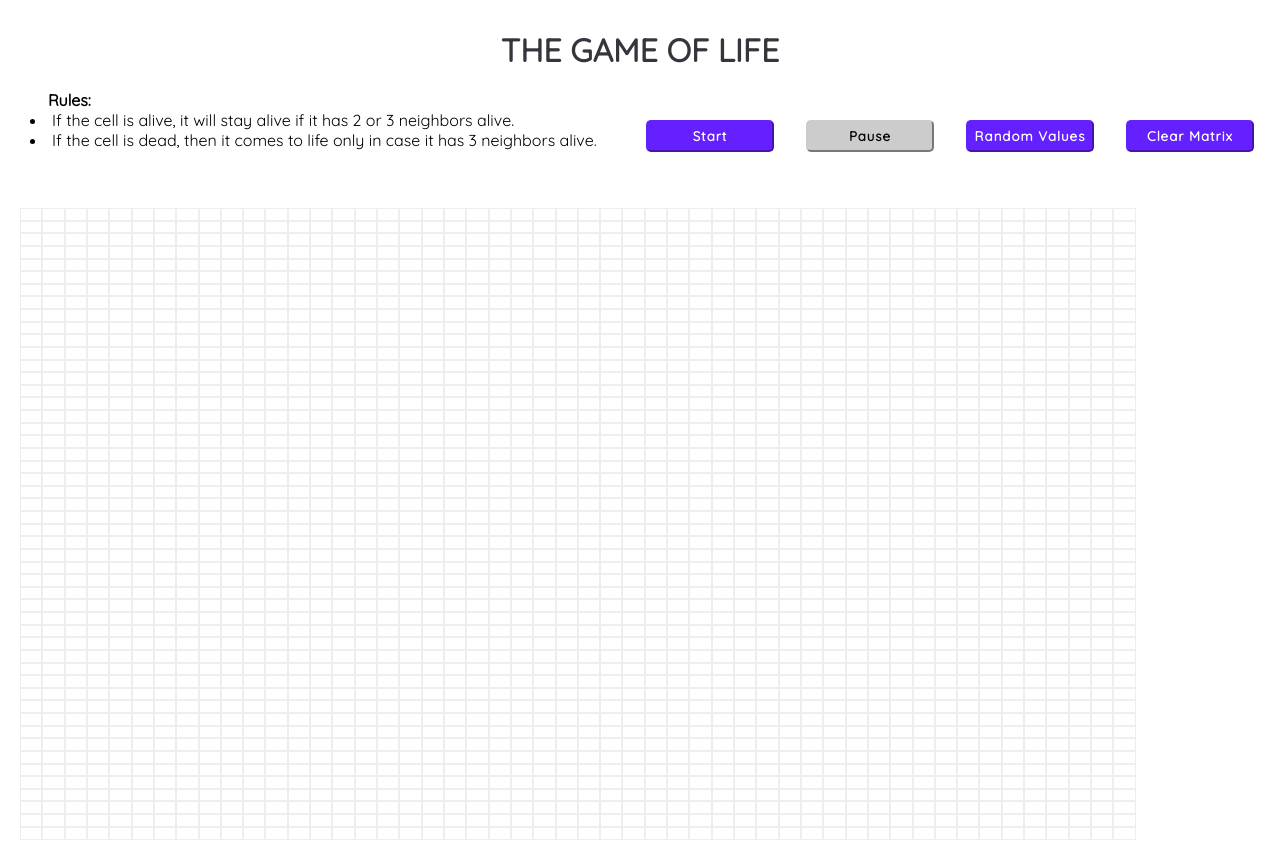
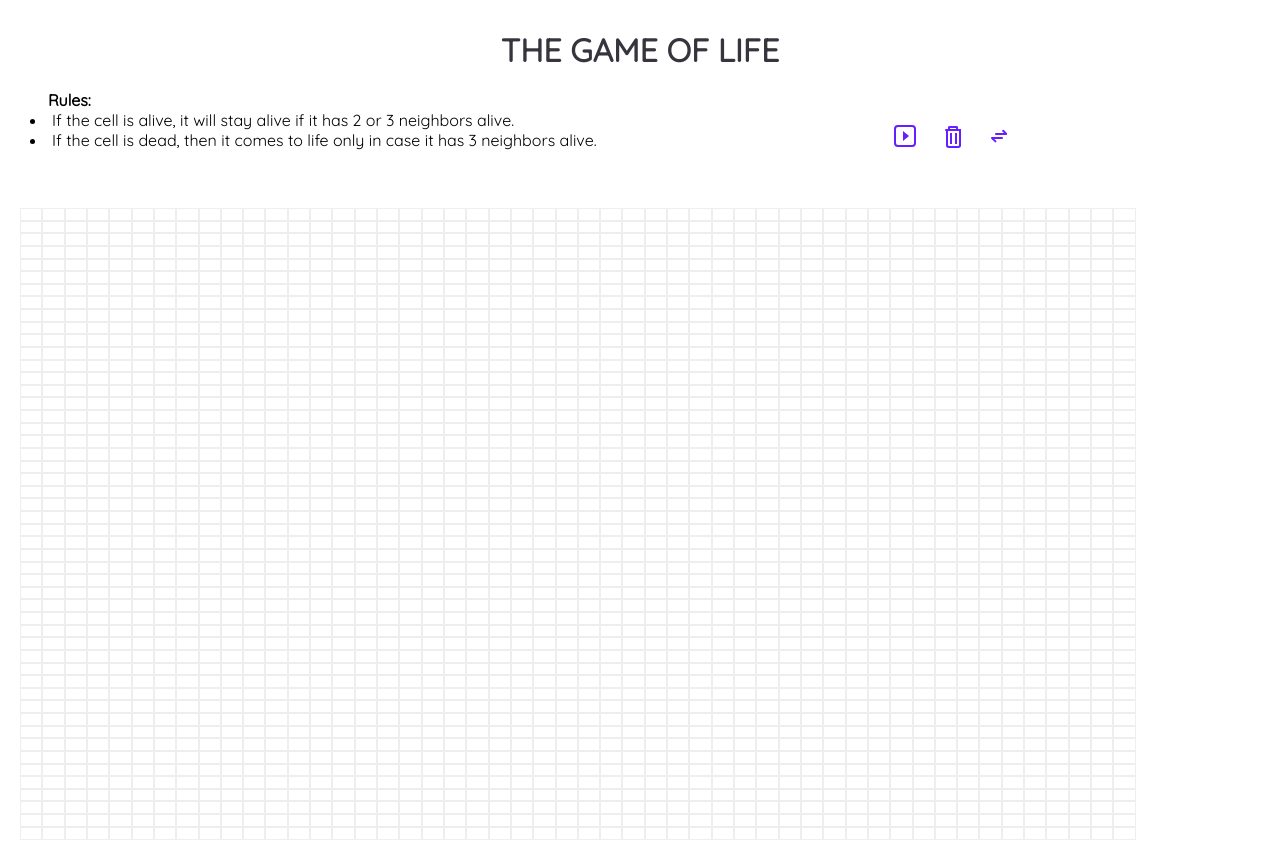
Before and after one commit to KARENLABO/game-of-life, a React (Create React App) app in the folder Karen/game-of-life/: page / in a window 1280 px wide. Built offline with nearby package versions, Linux system fonts and the light colour scheme.

Commit message:
Remove buttons and add icons

```diff
--- a/Karen/game-of-life/src/components/Table.css
+++ b/Karen/game-of-life/src/components/Table.css
@@ -55,23 +55,138 @@
 }
 
 
-button{
-    color: white;
-    background-color: #6420ff;
-    border-radius: 5px;
-    border-color: #6420ff;
-    width:8rem;
-    height: 2rem;
-    font-family: 'Quicksand', sans-serif;
-    font-weight: 600;
-    letter-spacing: 1px;
-    cursor: pointer;
+
+ /* CLASSNAMES FOR THE ICONS */
+
+  /* PLAY ICON */
+  .gg-play-button-r {
+    box-sizing: border-box;
+    position: relative;
+    display: block;
+    transform: scale(var(--ggs,1));
+    width: 22px;
+    height: 22px;
+    border: 2px solid;
+    border-radius: 4px;
+    color: #6420ff;
 }
 
-button:disabled {
-    background: #ccc;
-    border-color: #ccc;
-    cursor: no-drop;
-    color:#000;
+.gg-play-button-r::before {
+    content: "";
+    display: block;
+    box-sizing: border-box;
+    position: absolute;
+    width: 0;
+    height: 10px;
+    border-top: 5px solid transparent;
+    border-bottom: 5px solid transparent;
+    border-left: 6px solid;
+    top: 4px;
+    left: 7px;
+}
 
-  }
+    /* PAUSE ICON */
+  .gg-play-pause-r {
+    box-sizing: border-box;
+    position: relative;
+    display: block;
+    transform: scale(var(--ggs,1));
+    width: 22px;
+    height: 22px;
+    border: 2px solid;
+    border-radius: 4px;
+    color: #6420ff;
+}
+
+.gg-play-pause-r::before {
+    content: "";
+    display: block;
+    box-sizing: border-box;
+    position: absolute;
+    width: 6px;
+    height: 6px;
+    left: 6px;
+    top: 6px;
+    border-left: 2px solid;
+    border-right: 2px solid;
+}
+
+    /* TRASH ICON */
+.gg-trash {
+    box-sizing: border-box;
+    position: relative;
+    display: block;
+    transform: scale(var(--ggs,1));
+    width: 11px;
+    height: 15px;
+    border: 2px solid transparent;
+    box-shadow:
+        0 0 0 2px,
+        inset -2px 0 0,
+        inset 2px 0 0;
+    border-bottom-left-radius: 1px;
+    border-bottom-right-radius: 1px;
+    margin-top: 4px;
+    color: #6420ff;
+}
+
+.gg-trash::after,
+.gg-trash::before {
+    content: "";
+    display: block;
+    box-sizing: border-box;
+    position: absolute
+}
+
+.gg-trash::after {
+    background: currentColor;
+    border-radius: 3px;
+    width: 16px;
+    height: 2px;
+    top: -4px;
+    left: -5px;
+}
+
+.gg-trash::before {
+    width: 10px;
+    height: 4px;
+    border: 2px solid;
+    border-bottom: transparent;
+    border-top-left-radius: 2px;
+    border-top-right-radius: 2px;
+    top: -7px;
+    left: -2px;
+}
+
+   /* RANDOM ICON */
+.gg-arrows-exchange {
+    box-sizing: border-box;
+    position: relative;
+    display: block;
+    transform: scale(var(--ggs,1));
+    width: 16px;
+    height: 14px;
+    color: #6420ff;
+}
+.gg-arrows-exchange::after,
+.gg-arrows-exchange::before {
+    content: "";
+    display: block;
+    box-sizing: border-box;
+    position: absolute;
+    height: 2px;
+    background: currentColor;
+    border-radius: 4px;
+}
+.gg-arrows-exchange::before {
+    width: 6px;
+    transform: rotate(45deg);
+    box-shadow: 2px -13px 0;
+    top: 10px;
+}
+.gg-arrows-exchange::after {
+    width: 12px;
+    box-shadow: -4px 4px 0;
+    left: 4px;
+    top: 4px;
+}
--- a/Karen/game-of-life/src/components/Table.jsx
+++ b/Karen/game-of-life/src/components/Table.jsx
@@ -53,11 +53,17 @@ function Table() {
           </div>
 
           <div className='menus-buttons'>
-            <button onClick={onClickStart} disabled={runProgram}>
-              Start</button>
-            <button onClick={onClickPause} disabled={!runProgram}>Pause</button>
-            <button onClick={onClickCustom}>Random Values</button>
-            <button onClick={onClickClear}>Clear Matrix</button>
+            <i
+              onClick={runProgram? onClickPause : onClickStart}
+              className={runProgram? "gg-play-pause-r" : "gg-play-button-r"}>
+            </i>
+            <i
+              onClick= {onClickClear}
+              className="gg-trash">
+
+            </i>
+
+            <i onClick={onClickCustom} className="gg-arrows-exchange"></i>
           </div>
         </div>
 
```
